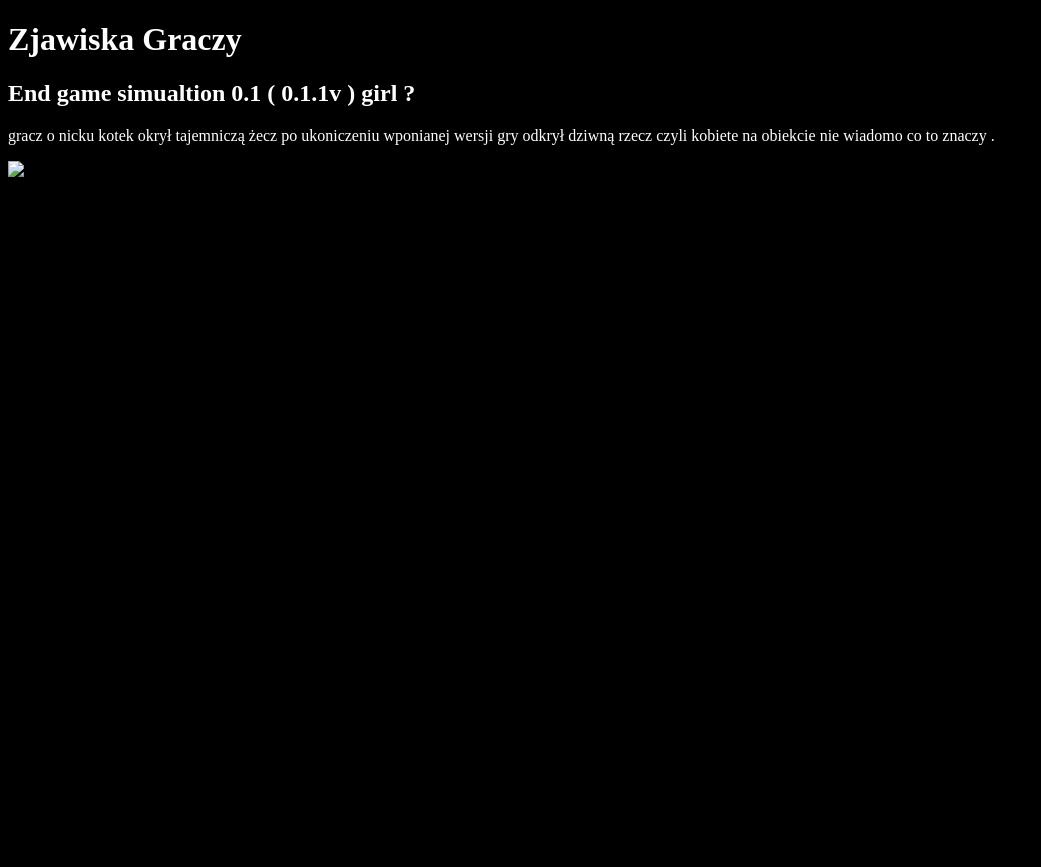
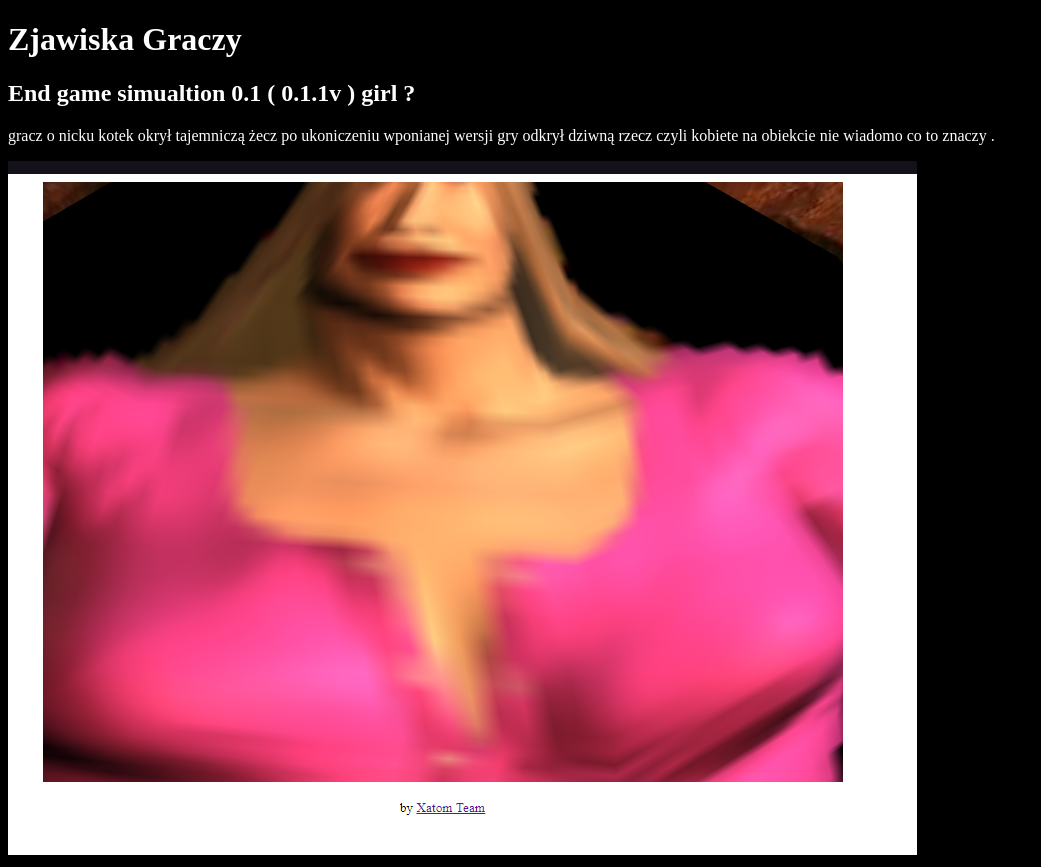
Before and after one commit to Xatom-Team/dark-domain.github.io, a plain HTML site: page podstrony/zjawiska.html in a window 1280 px wide. Shown: the whole page, without its empty margins (0-1041 px from the left). Before the commit the page ends 800 px from the top, so only its background shows below. Drawn offline with Linux system fonts and the light colour scheme.

Commit message:
add file

```diff
--- a/podstrony/zjawiska.html
+++ b/podstrony/zjawiska.html
@@ -30,7 +30,7 @@
 
    </p>
 
-   <img src="podstrony/g.png"/>
+   <img src="g.png"/>
 
  </div>
 
```
